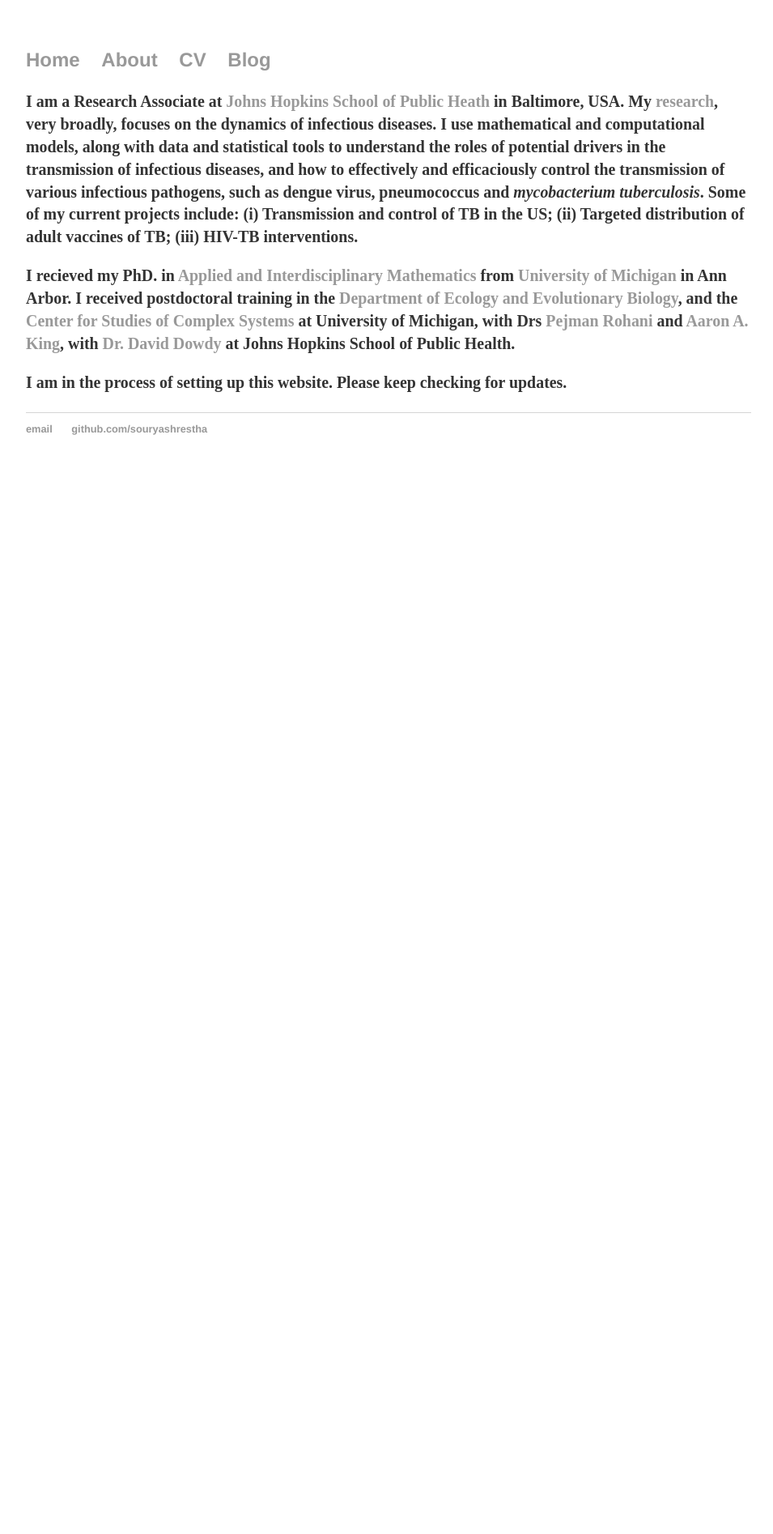
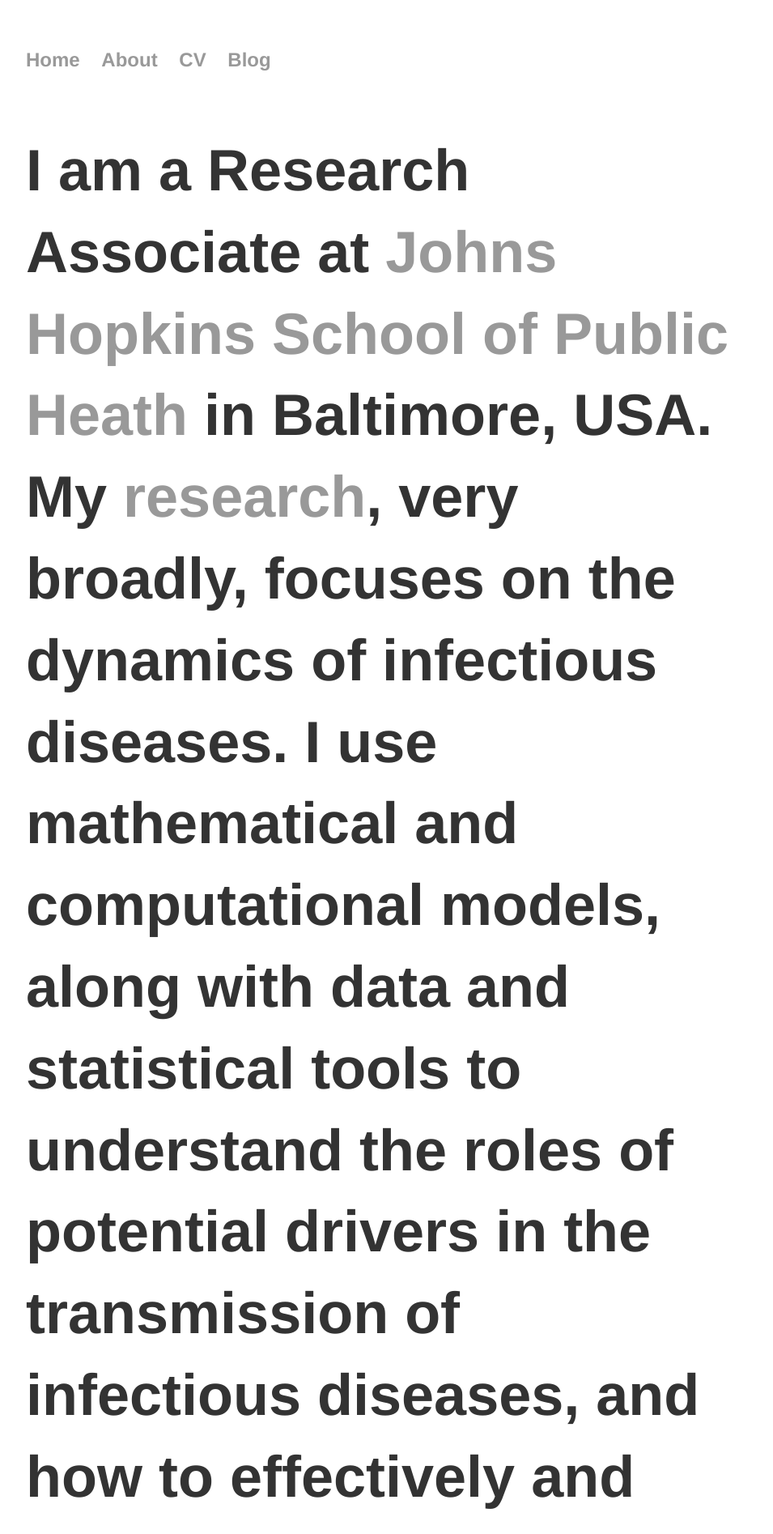
Before and after one commit to souryashrestha/souryashrestha.github.io, a Jekyll site: the page built from about/index.html, in a window 1280 px wide. Shown: the top 1894 px of the page at 81% size, without its empty margins (160-1115 px from the left). Built offline with Jekyll 4.4.1, drawn with Linux system fonts in a browser that asks for light colours; before the commit the page ends 900 px from its top, so only the background shows below that.

Commit message:
Update index.html

```diff
--- a/about/index.html
+++ b/about/index.html
@@ -3,7 +3,7 @@ layout: default
 title: Sourya Shrestha
 ---
 <div class="blurb">
-	<h5>
+	<h1>
 	<p> I am a Research Associate at <a style="text-decoration:none" href="http://www.jhsph.edu" target="_blank"> Johns Hopkins School of Public Heath</a> in Baltimore, USA.
 My <a style="text-decoration:none" href="research.html"> research</a>, very broadly, focuses on the dynamics of infectious diseases.
 I use mathematical and computational models, along with data and statistical tools to understand the roles of
@@ -24,5 +24,5 @@ with <a style="text-decoration:none" href="http://www.jhsph.edu/faculty/director
 <p>
 I am in the process of setting up this website. Please keep checking for updates.
 </p>
-	</h5>
+	</h1>
 </div><!-- /.blurb -->
```
